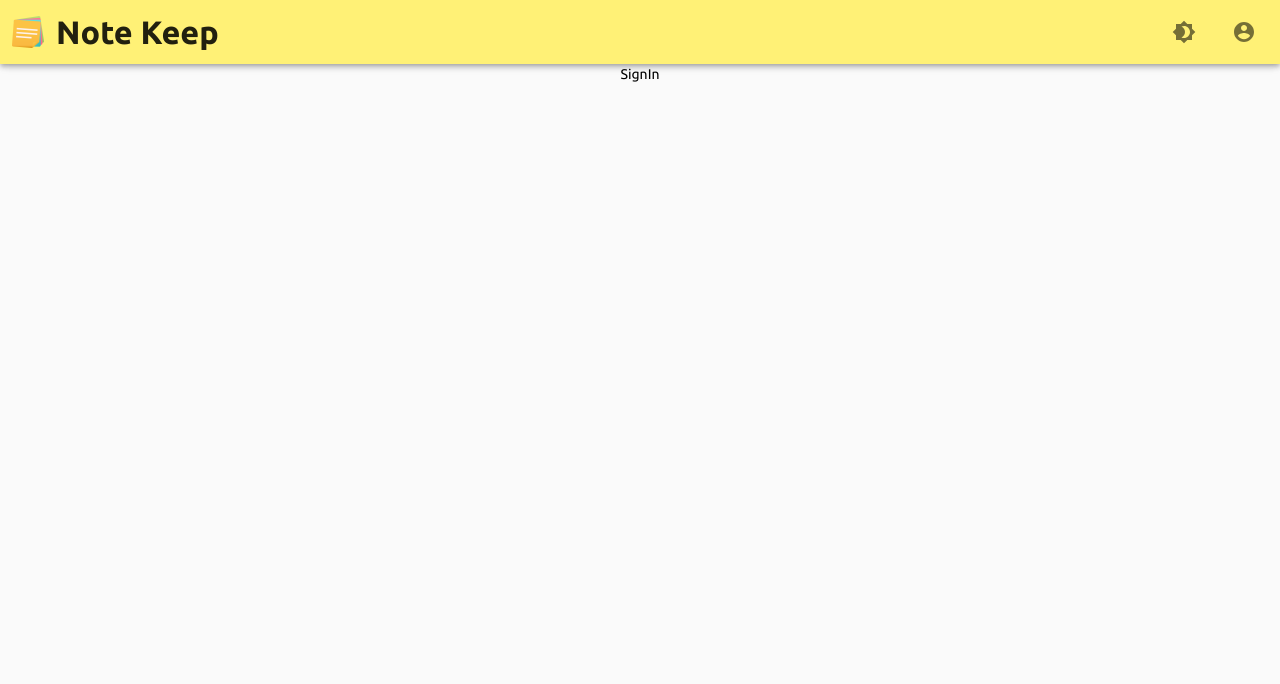
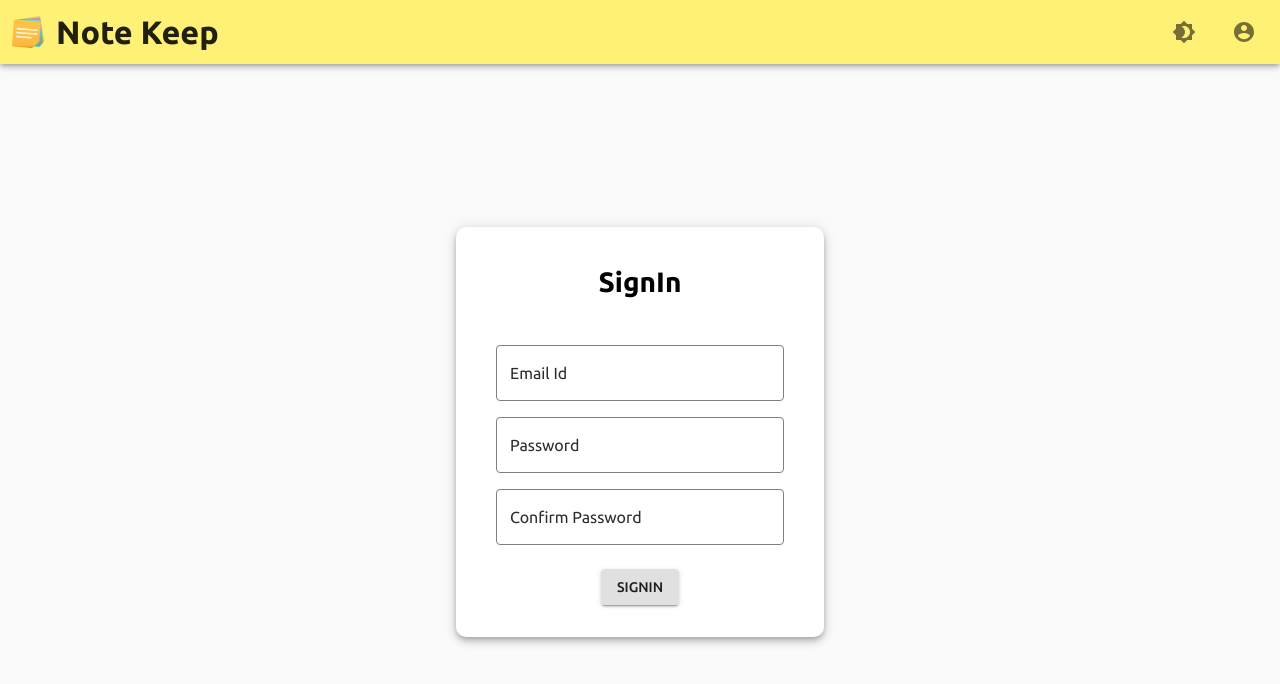
Before and after one commit to vinayak41/notes-keep, a React (Create React App) app in the folder client/: page /signin in a window 1280 px wide. Shown: the top 684 px of the page. Built offline with nearby package versions, Linux system fonts and the light colour scheme.

Commit message:
signin page

```diff
--- a/client/src/App.js
+++ b/client/src/App.js
@@ -1,12 +1,5 @@
 import Navbar from "./components/Navbar";
-import SideMenu from "./components/SideMenu";
-import NoteEditor from "./components/NoteEditor";
 import { makeStyles } from "@material-ui/core/styles";
-import { Button } from "@material-ui/core";
-import { useState } from "react";
-import Note from "./components/Note";
-import NotesContainer from "./components/NotesContainer";
-import Home from "./pages/Home"
 import { Route, Switch } from "react-router-dom";
 import routes from "./router";
 
@@ -20,14 +13,17 @@ const useStyles = makeStyles((theme) => ({
     [theme.breakpoints.up("sm")]: {
       paddingTop: "64px",
     },
-    [theme.breakpoints.down(309)]: {
-      marginTop: "73px",
+    "&>div": {
+      width: "100vw",
+      minHeight: "calc(100vh - 60px)",
+      [theme.breakpoints.up("sm")]: {
+        minHeight: "calc(100vh - 64px)",
+      },
     },
   },
 }));
 
 function App() {
-
   const classes = useStyles();
 
   return (
@@ -35,7 +31,14 @@ function App() {
       <Navbar />
       <div className={classes.body}>
         <Switch>
-          {routes.map( route => <Route key={route.path} path={route.path} component={route.component} exact={route.exact ? true : false} /> )}
+          {routes.map((route) => (
+            <Route
+              key={route.path}
+              path={route.path}
+              component={route.component}
+              exact={route.exact ? true : false}
+            />
+          ))}
         </Switch>
       </div>
     </div>
--- a/client/src/pages/SignIn.jsx
+++ b/client/src/pages/SignIn.jsx
@@ -1,11 +1,54 @@
-import React from 'react'
+import React from "react";
+import Form from "../components/Form";
+import { makeStyles } from "@material-ui/core";
+
+const useStyles = makeStyles((theme) => ({
+  root: {
+    display: "flex",
+    justifyContent: "center",
+    alignItems: "center"
+  },
+}));
 
 const SignIn = () => {
-    return (
-        <div>
-           SignIn
-        </div>
-    )
-}
+  const classes = useStyles();
 
-export default SignIn
+  const handleSubmit = (event) => {
+    event.preventDefault();
+  }
+  return (
+    <div className={classes.root}>
+      <div>
+        <Form
+          title={"SignIn"}
+          button={{
+            label: "SignIn",
+            handleClick: () => {},
+          }}
+          inputs={
+            [
+              {
+                label: "Email Id",
+                type: "text",
+                handleChange: () => {},
+              },
+              {
+                label: "Password",
+                type: "password",
+                handleChange: () => {},
+              },
+              {
+                label: "Confirm Password",
+                type: "password",
+                handleChange: () => {},
+              },
+            ]
+          }
+          handleSubmit={handleSubmit}
+        />
+      </div>
+    </div>
+  );
+};
+
+export default SignIn;
```
